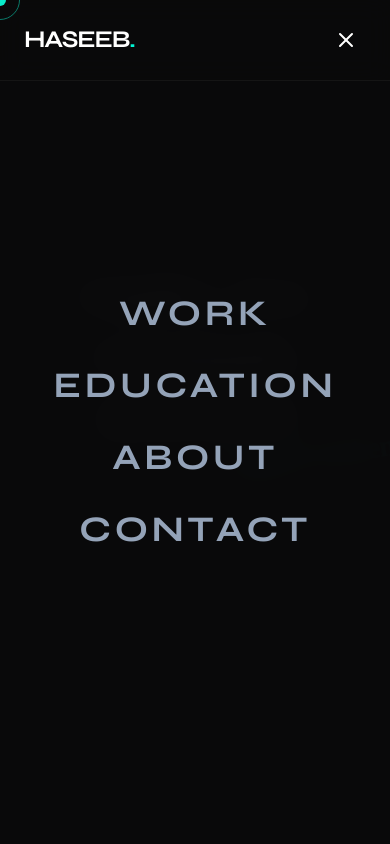
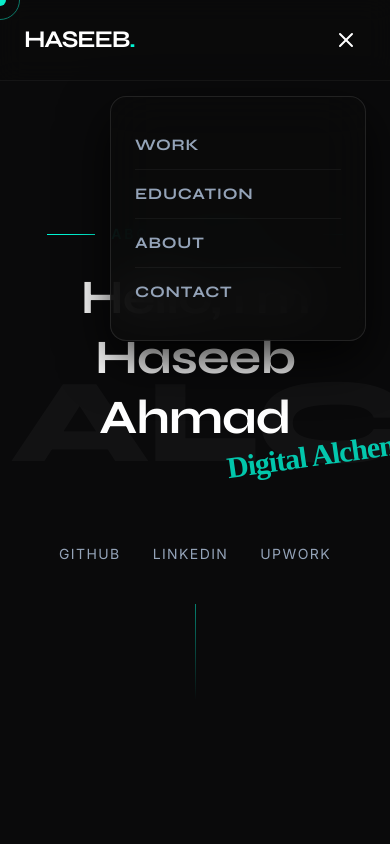
Before and after one commit to HaseebAhmad24-collab/portfolio, a Next.js app: page / in a window 390 px wide. Both pictures are taken after a click on the button "Toggle Menu". Shown: the top 844 px of the page. Built offline with nearby package versions, Linux system fonts and the light colour scheme.

Commit message:
design: updated mobile menu to use a floating glassmorphism dropdown card instead of fullscreen overlay

```diff
--- a/src/components/layout/Navbar.tsx
+++ b/src/components/layout/Navbar.tsx
@@ -16,54 +16,12 @@ export default function Navbar() {
     { name: "Contact", href: "#contact" },
   ];
 
-  const menuVariants = {
-    closed: {
-      opacity: 0,
-      y: "-100%",
-      transition: {
-        duration: 0.5,
-        ease: [0.76, 0, 0.24, 1],
-      },
-    },
-    opened: {
-      opacity: 1,
-      y: 0,
-      transition: {
-        duration: 0.5,
-        ease: [0.76, 0, 0.24, 1],
-      },
-    },
-  };
-
-  const navLinksVariants = {
-    closed: {},
-    opened: {
-      transition: {
-        staggerChildren: 0.1,
-        delayChildren: 0.2,
-      },
-    },
-  };
-
-  const linkVariants = {
-    closed: {
-      opacity: 0,
-      y: 30,
-      transition: { duration: 0.4, ease: "easeOut" },
-    },
-    opened: {
-      opacity: 1,
-      y: 0,
-      transition: { duration: 0.4, ease: "easeOut" },
-    },
-  };
-
   return (
     <>
-      <header className="fixed w-full top-0 z-40 backdrop-blur-md bg-[#0A0A0B]/80 border-b border-white/5">
+      <header className="fixed w-full top-0 z-45 backdrop-blur-md bg-[#0A0A0B]/80 border-b border-white/5">
         <div className="max-w-7xl mx-auto px-6 h-20 flex items-center justify-between">
           {/* Minimalist Logo */}
-          <Link href="/" className="font-syne font-bold text-2xl tracking-tighter z-50">
+          <Link href="/" className="font-syne font-bold text-2xl tracking-tighter">
             HASEEB<span className="text-[#00F5D4]">.</span>
           </Link>
 
@@ -95,7 +53,7 @@ export default function Navbar() {
           {/* Mobile Hamburger Button */}
           <button
             onClick={() => setIsOpen(!isOpen)}
-            className="md:hidden text-white hover:text-[#00F5D4] transition-colors focus:outline-none z-50 p-2"
+            className="md:hidden text-white hover:text-[#00F5D4] transition-colors focus:outline-none p-2"
             aria-label="Toggle Menu"
           >
             {isOpen ? <X size={24} /> : <Menu size={24} />}
@@ -103,32 +61,31 @@ export default function Navbar() {
         </div>
       </header>
 
-      {/* Mobile Fullscreen Menu Overlay */}
+      {/* Floating Mobile Dropdown Menu */}
       <AnimatePresence>
         {isOpen && (
           <motion.div
-            initial="closed"
-            animate="opened"
-            exit="closed"
-            variants={menuVariants}
-            className="fixed inset-0 w-full h-screen bg-[#0A0A0B]/98 backdrop-blur-lg z-30 flex flex-col justify-center items-center md:hidden"
+            initial={{ opacity: 0, scale: 0.95, y: -15 }}
+            animate={{ opacity: 1, scale: 1, y: 0 }}
+            exit={{ opacity: 0, scale: 0.95, y: -15 }}
+            transition={{ duration: 0.25, ease: "easeOut" }}
+            className="fixed top-24 right-6 w-64 bg-[#0A0A0B]/90 backdrop-blur-xl border border-white/10 rounded-2xl p-6 shadow-[0_20px_50px_rgba(0,0,0,0.8)] z-40 md:hidden flex flex-col gap-4 origin-top-right"
           >
-            <motion.nav
-              variants={navLinksVariants}
-              className="flex flex-col items-center gap-8"
-            >
-              {links.map((link) => (
-                <motion.div key={link.name} variants={linkVariants}>
-                  <Link
-                    href={link.href}
-                    onClick={() => setIsOpen(false)}
-                    className="font-syne font-bold text-4xl uppercase tracking-widest text-[#94A3B8] hover:text-[#00F5D4] transition-colors"
-                  >
-                    {link.name}
-                  </Link>
-                </motion.div>
+            <nav className="flex flex-col">
+              {links.map((link, index) => (
+                <Link
+                  key={link.name}
+                  href={link.href}
+                  onClick={() => setIsOpen(false)}
+                  className="font-syne font-bold text-base uppercase tracking-wider text-[#94A3B8] hover:text-[#00F5D4] transition-colors py-3 border-b border-white/5 last:border-0 flex items-center justify-between group"
+                >
+                  <span>{link.name}</span>
+                  <span className="text-xs font-mono opacity-0 group-hover:opacity-100 transition-opacity text-[#00F5D4] ml-2">
+                    // 0{index + 1}
+                  </span>
+                </Link>
               ))}
-            </motion.nav>
+            </nav>
           </motion.div>
         )}
       </AnimatePresence>
```
